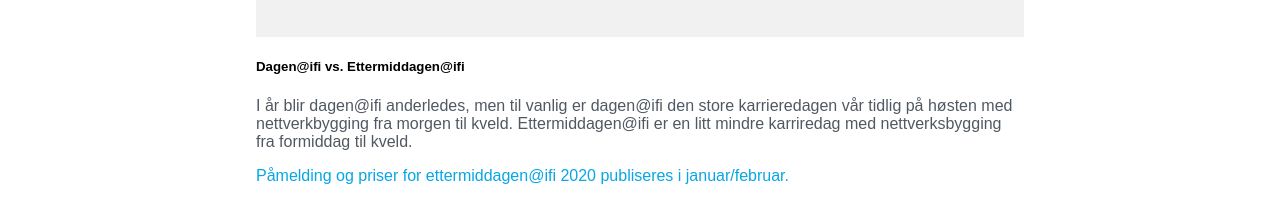
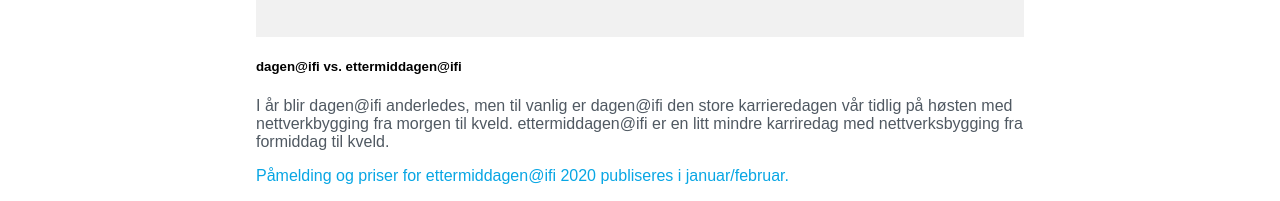
Before and after one commit to ifi-dagen/webpage, a React (Create React App) app: page /bedrift in a window 1280 px wide. Shown: the part 560-761 px from the top of the page. Built offline with nearby package versions, Linux system fonts and the light colour scheme.

Commit message:
dato og stor/liten bokstav korrektur. fix #28 #29

```diff
--- a/src/Bedrift.js
+++ b/src/Bedrift.js
@@ -52,9 +52,9 @@
                 </div>
 
                 <div className="arr_beskrivelse">
-                    <h5>Dagen@ifi vs. Ettermiddagen@ifi</h5>
+                    <h5>dagen@ifi vs. ettermiddagen@ifi</h5>
                     <p>
-                        I år blir dagen@ifi anderledes, men til vanlig er dagen@ifi den store karrieredagen vår tidlig på høsten med nettverkbygging fra morgen til kveld. Ettermiddagen@ifi er en litt mindre karriredag med nettverksbygging fra formiddag til kveld.
+                        I år blir dagen@ifi anderledes, men til vanlig er dagen@ifi den store karrieredagen vår tidlig på høsten med nettverkbygging fra morgen til kveld. ettermiddagen@ifi er en litt mindre karriredag med nettverksbygging fra formiddag til kveld.
                     </p>
                     <span className="blue">Påmelding og priser for ettermiddagen@ifi 2020 publiseres i januar/februar.</span>
                 </div>
--- a/src/Front.js
+++ b/src/Front.js
@@ -11,10 +11,10 @@
         <div id="banner" class="parallax">
           <div class="container">
             <div class=" text-center caption">
-              <img class="front-logo" src={ require('./img/normal_logo.png')} alt="Dagen@ifi logo" />
+              <img class="front-logo" src={ require('./img/normal_logo.png')} alt="dagen@ifi logo" />
               <h1>Den største bedriftsdagen i Oslo</h1>
               <h2 id="demo" class="hidden">04 : 22 : 45 : 12</h2>
-              <h3>Torsdag 24. September, Ole Johan Dahls hus</h3>
+              <h3>24. og 25. September, Ole Johan Dahls hus</h3>
               <a class="btn btn-lg btn-disabled" href="/program">Program kommer!</a>
             </div>
           </div>
--- a/src/Kontakt.js
+++ b/src/Kontakt.js
@@ -16,7 +16,7 @@
           <div class="intro col-md-4 offset-2 ">
             <h2 class="svart_overskrift">om dagen</h2>
             <p>
-              <br/>Dagen er en frivillig studentforening ved Institutt for Informatikk, UiO, som arrangerer to
+              <br/>dagen er en frivillig studentforening ved Institutt for Informatikk, UiO, som arrangerer to
               karrieredager i året. I høstsemesteret arrangeres dagen@ifi, og i vårsemesteret arrangeres
               ettermiddagen@ifi, begge finner sted på Ole Johan Dahls hus.
             </p>
--- a/src/bedrift.css
+++ b/src/bedrift.css
@@ -10,7 +10,7 @@
   margin: 0 20% 5% 20%;
   text-align: left;
 }
-h1{
+.bedriftbase h1{
   text-transform: capitalize;
   margin: 6% 0 1% 0;
 }
```
